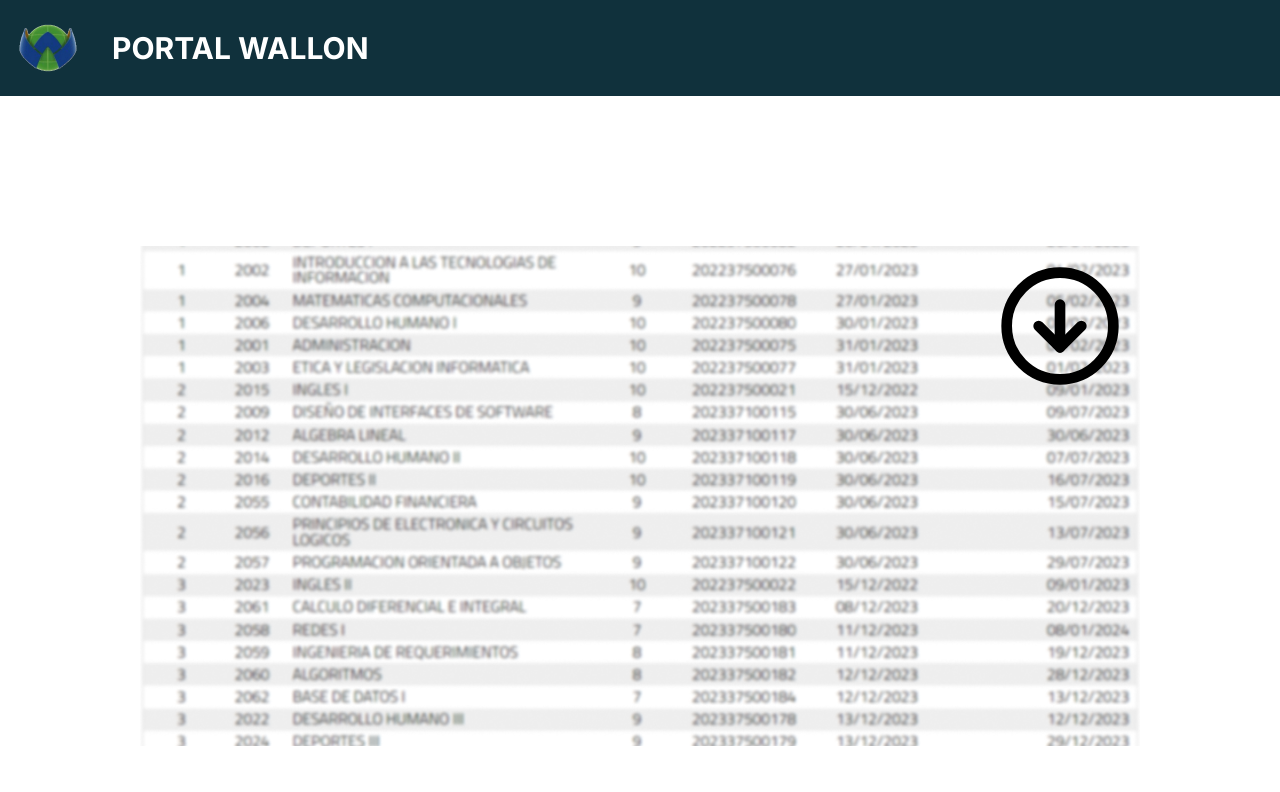
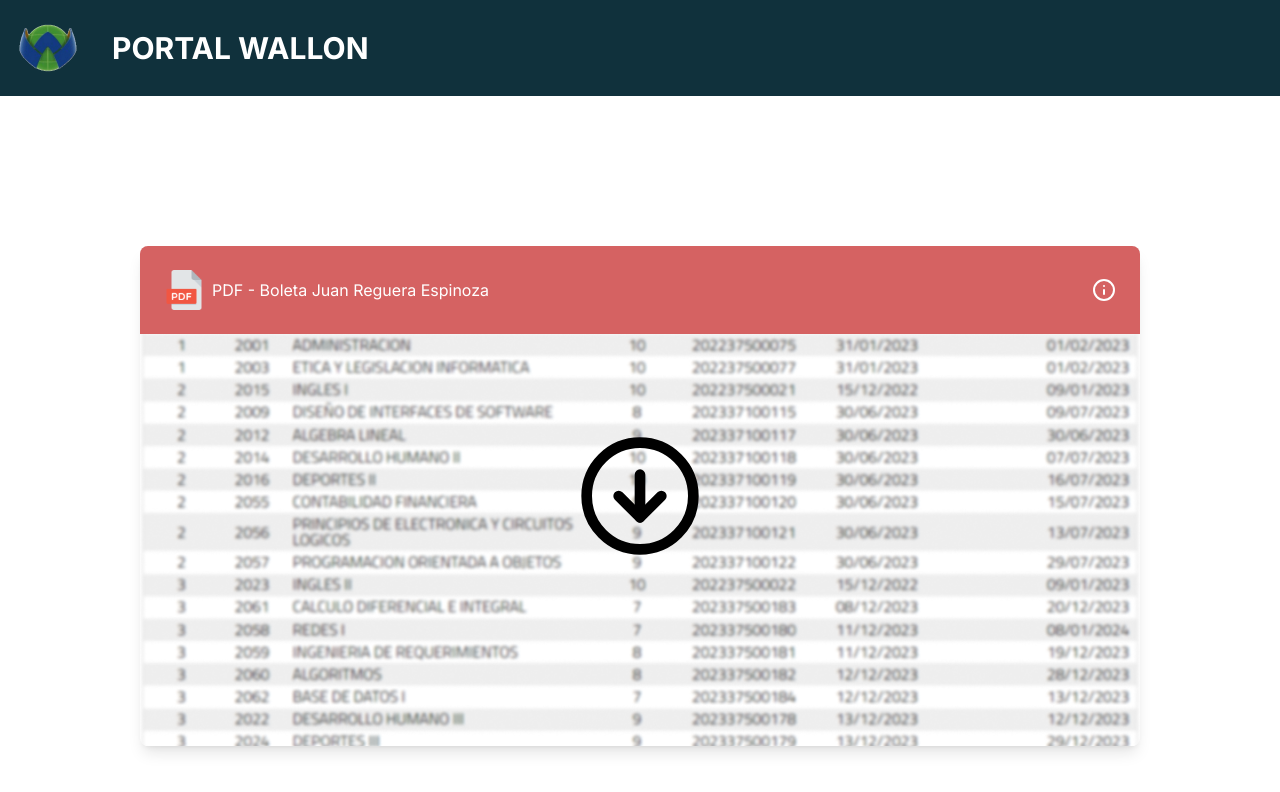
Before and after one commit to Carpius23/WallonSchool, a Next.js app: page /screens/DescargaPermiso in a window 1280 px wide. Shown: the top 792 px of the page. Built offline with nearby package versions, Linux system fonts and the light colour scheme.

Commit message:
Se arreglo la pantalla de descarga y se agrego el modal

```diff
--- a/src/app/screens/DescargaPermiso/page.tsx
+++ b/src/app/screens/DescargaPermiso/page.tsx
@@ -1,32 +1,62 @@
 'use client';
-import React from 'react';
+
+import React, { useState } from 'react';
 import Header from '@/components/atoms/Header/page';
 import Image from 'next/image';
-import { FiArrowDownCircle } from 'react-icons/fi';
+import { FiArrowDownCircle, FiInfo } from 'react-icons/fi';
 
 const App: React.FC = () => {
+  const [isModalOpen, setModalOpen] = useState(false);
+
+  const toggleModal = (event: React.MouseEvent) => {
+    event.stopPropagation();
+    setModalOpen(!isModalOpen);
+  };
+
   return (
     <>
       <Header />
-            <div className="flex items-center justify-center min-h-screen bg-white">
-                <div className="flex justify-center items-center h-screen">
-                    <div className="relative w-[1000px] h-[500px] overflow-hidden">
+      <div className="flex flex-col items-center justify-center min-h-screen bg-white">
+        <div className="relative w-[1000px] h-[500px] shadow-lg rounded-lg">
+          <div className="absolute top-0 left-0 w-full bg-[#D56262] text-white flex items-center justify-between p-6 rounded-t-lg z-20">
+            <div className="flex items-center">
+              <Image src="/pdf.svg" alt="PDF Icon" width={24} height={24} className="w-10 h-10 mr-2" />
+              <span>PDF - Boleta Juan Reguera Espinoza</span>
+            </div>
+            <div>
+              <FiInfo className="text-white text-2xl cursor-pointer" onClick={toggleModal} />
+            </div>
+          </div>
           <Image
             src="/Rectangle 5.png"
             alt="Background"
             layout="fill"
             objectFit="cover"
+            className="rounded-lg"
           />
           <a
             href="/prueba.pdf"
             download
-                            className="absolute top-4 right-4 text-black text-9xl"
+            className="absolute inset-0 flex items-center justify-center text-black text-9xl z-10"
           >
             <FiArrowDownCircle />
           </a>
         </div>
       </div>
+      {isModalOpen && (
+        <div className="fixed inset-0 flex items-center justify-center bg-black bg-opacity-50 z-30" onClick={toggleModal}>
+          <div className="bg-white p-8 rounded-lg shadow-lg relative" onClick={(e) => e.stopPropagation()}>
+            <h2 className="text-xl font-bold mb-4">Información</h2>
+            <p>Esta es una boleta de pago que contiene información importante. Por favor, descárguela y revise los detalles.</p>
+            <button
+              className="mt-4 bg-[#D56262] text-white py-2 px-4 rounded"
+              onClick={toggleModal}
+            >
+              Cerrar
+            </button>
           </div>
+        </div>
+      )}
     </>
   );
 };
```
Also changed, not shown: public/pdf.svg (added). Lines whose indentation alone changed are shown as unchanged.
